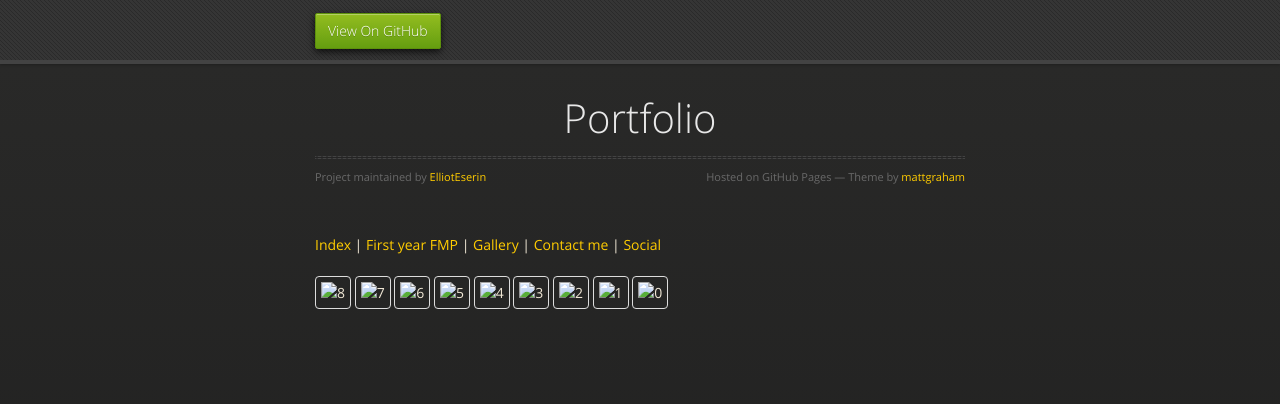
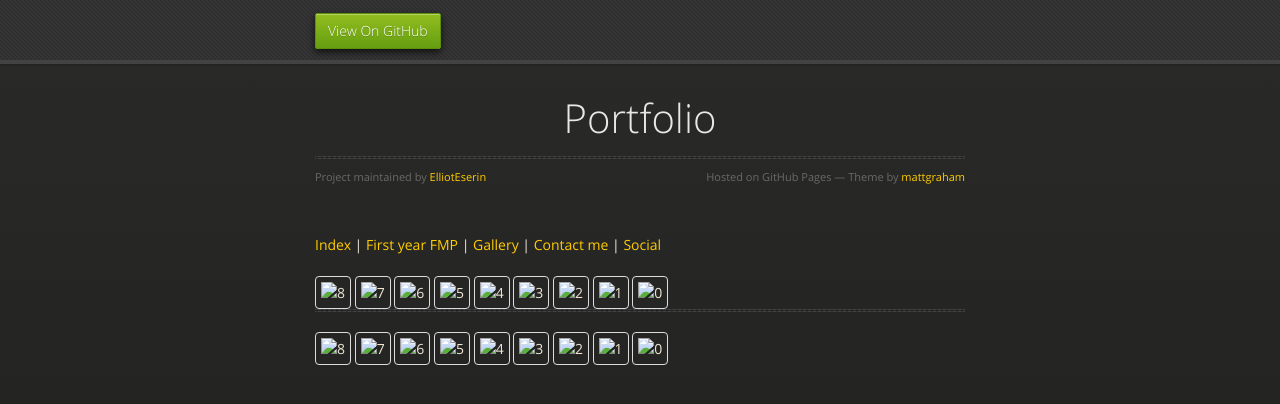
Before and after one commit to ElliotEserin/Portfolio, a Jekyll site: the page built from gallery.md, in a window 1280 px wide. Shown: the top 404 px of the page. Built offline with Jekyll 4.4.1, drawn with Linux system fonts in a browser that asks for light colours; our own code applies the rules of GitHub Pages for plain Markdown files; the repository's description, which GitHub fills in, is left out.

Commit message:
Update gallery.md

```diff
--- a/gallery.md
+++ b/gallery.md
@@ -10,7 +10,16 @@
 </style>
 </head>
 <body>
-
+<img src="https://ellioteserin.github.io/portfolio/assets/images/unnamed (7).png" alt="8" style="width:40%">
+<img src="https://ellioteserin.github.io/portfolio/assets/images/unnamed (6).png" alt="7" style="width:40%">
+<img src="https://ellioteserin.github.io/portfolio/assets/images/unnamed (5).png" alt="6" style="width:40%">
+<img src="https://ellioteserin.github.io/portfolio/assets/images/unnamed (4).png" alt="5" style="width:40%">
+<img src="https://ellioteserin.github.io/portfolio/assets/images/unnamed (3).png" alt="4" style="width:40%">
+<img src="https://ellioteserin.github.io/portfolio/assets/images/unnamed (2).png" alt="3" style="width:40%">
+<img src="https://ellioteserin.github.io/portfolio/assets/images/unnamed (1).png" alt="2" style="width:40%">
+<img src="https://ellioteserin.github.io/portfolio/assets/images/unnamed.png" alt="1" style="width:40%">
+<img src="https://ellioteserin.github.io/portfolio/assets/images/pasted image 0.png" alt="0" style="width:40%">
+<hr>
 <img src="https://ellioteserin.github.io/portfolio/assets/images/unnamed (7).png" alt="8" style="width:40%">
 <img src="https://ellioteserin.github.io/portfolio/assets/images/unnamed (6).png" alt="7" style="width:40%">
 <img src="https://ellioteserin.github.io/portfolio/assets/images/unnamed (5).png" alt="6" style="width:40%">
```
